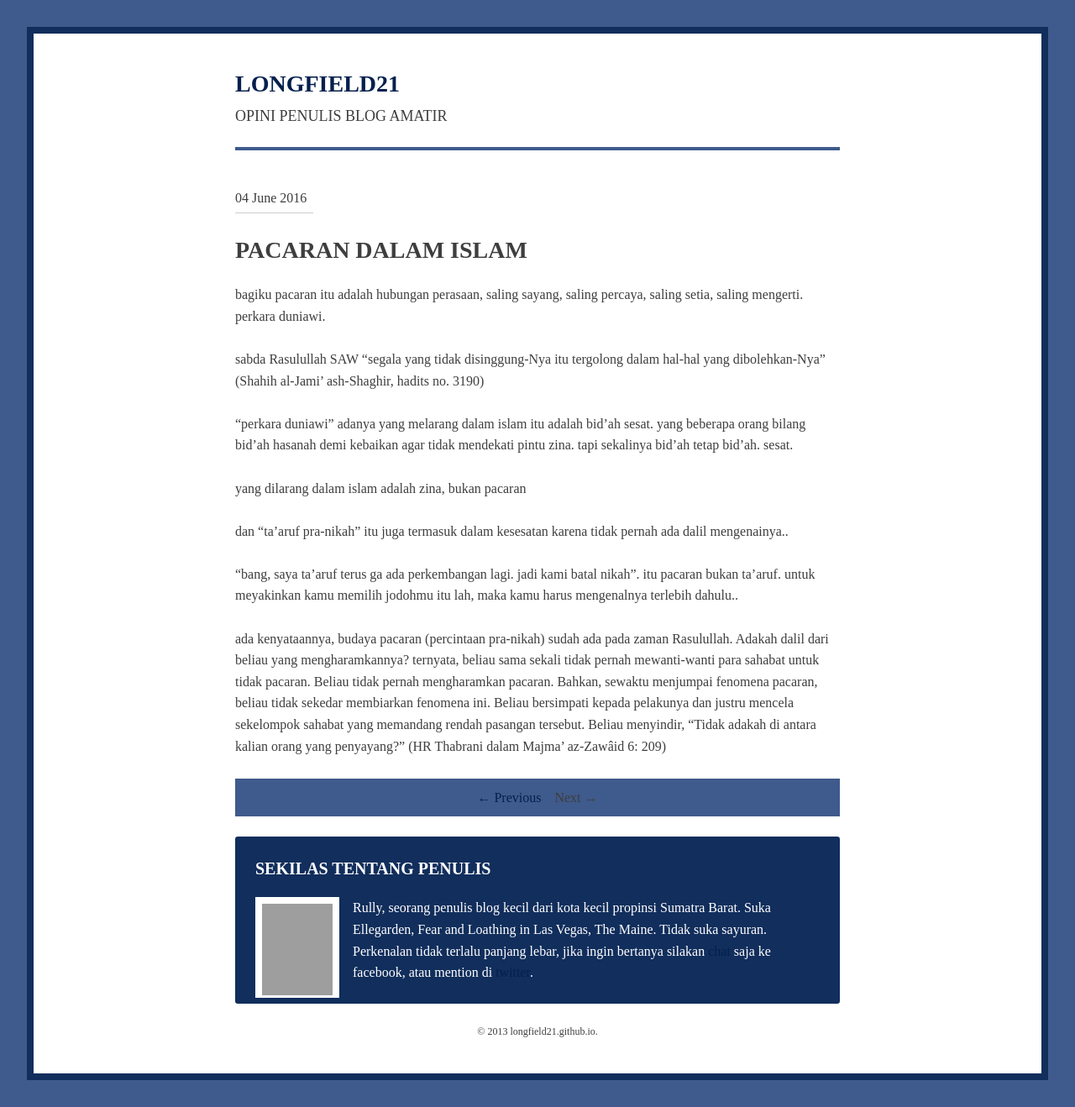
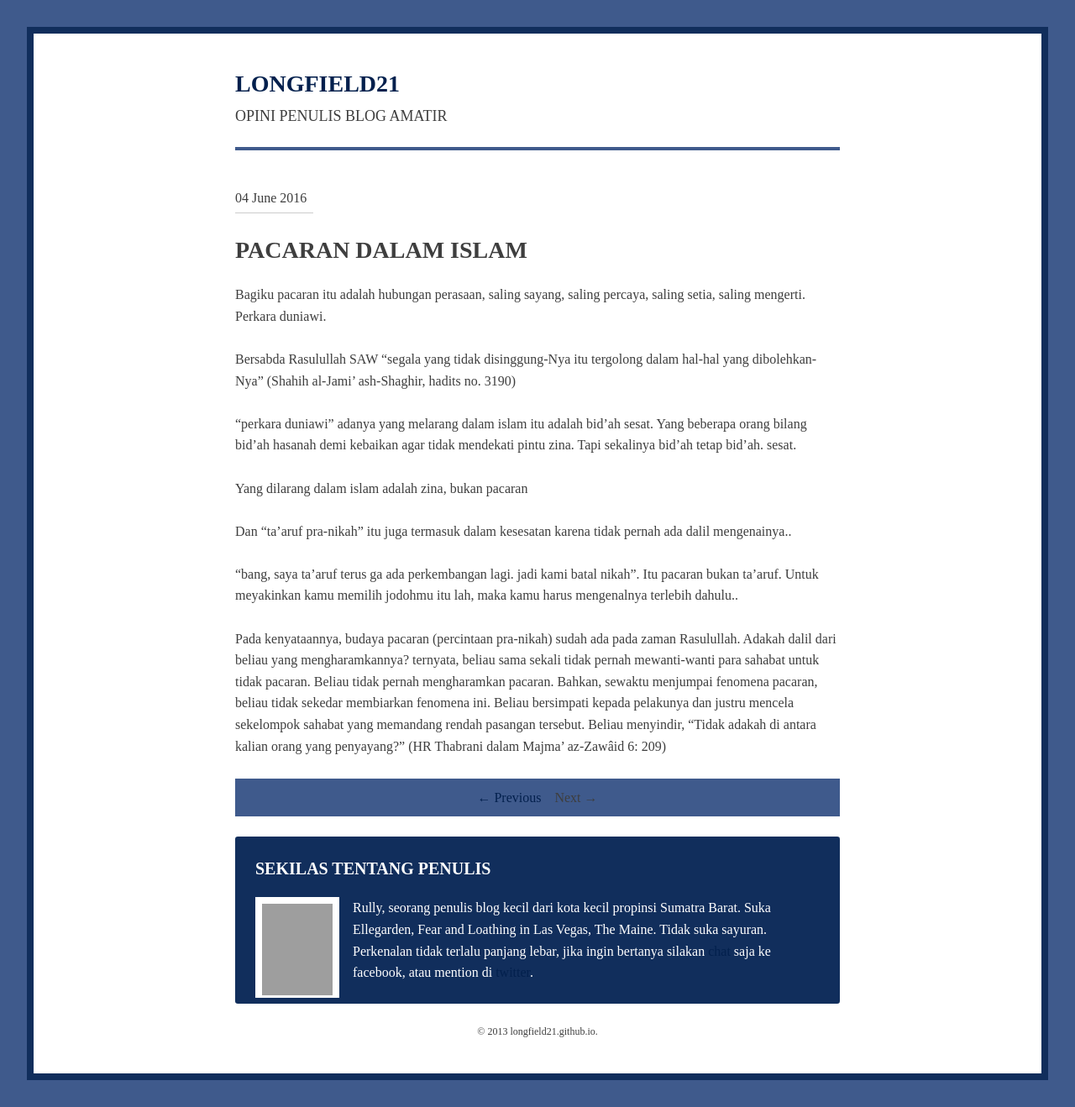
Before and after one commit to longfield21/longfield21.github.com, a Jekyll site: the page built from _posts/2016-06-04-pacaran-dalam-islam.md, in a window 1280 px wide. Shown: the whole page at 84% size. Built offline with Jekyll 4.4.1, drawn with Linux system fonts in a browser that asks for light colours; some web fonts are replaced; Markdown is read by kramdown in place of the engine named in the settings; grey boxes are pictures that could not be loaded.

Commit message:
Update 2016-06-04-pacaran-dalam-islam.md

```diff
--- a/_posts/2016-06-04-pacaran-dalam-islam.md
+++ b/_posts/2016-06-04-pacaran-dalam-islam.md
@@ -4,16 +4,16 @@ title: Pacaran dalam Islam
 date: 2016-06-04
 ---
 
-bagiku pacaran itu adalah hubungan perasaan, saling sayang, saling percaya, saling setia, saling mengerti. perkara duniawi.
+Bagiku pacaran itu adalah hubungan perasaan, saling sayang, saling percaya, saling setia, saling mengerti. Perkara duniawi.
 
-sabda Rasulullah SAW "segala yang tidak disinggung-Nya itu tergolong dalam hal-hal yang dibolehkan-Nya" (Shahih al-Jami’ ash-Shaghir, hadits no. 3190)
+Bersabda Rasulullah SAW "segala yang tidak disinggung-Nya itu tergolong dalam hal-hal yang dibolehkan-Nya" (Shahih al-Jami’ ash-Shaghir, hadits no. 3190)
 
-"perkara duniawi" adanya yang melarang dalam islam itu adalah bid'ah sesat. yang beberapa orang bilang bid'ah hasanah demi kebaikan agar tidak mendekati pintu zina. tapi sekalinya bid'ah tetap bid'ah. sesat.
+"perkara duniawi" adanya yang melarang dalam islam itu adalah bid'ah sesat. Yang beberapa orang bilang bid'ah hasanah demi kebaikan agar tidak mendekati pintu zina. Tapi sekalinya bid'ah tetap bid'ah. sesat.
 
-yang dilarang dalam islam adalah zina, bukan pacaran
+Yang dilarang dalam islam adalah zina, bukan pacaran
 
-dan "ta'aruf pra-nikah" itu juga termasuk dalam kesesatan karena tidak pernah ada dalil mengenainya..
+Dan "ta'aruf pra-nikah" itu juga termasuk dalam kesesatan karena tidak pernah ada dalil mengenainya..
 
-"bang, saya ta'aruf terus ga ada perkembangan lagi. jadi kami batal nikah". itu pacaran bukan ta'aruf. untuk meyakinkan kamu memilih jodohmu itu lah, maka kamu harus mengenalnya terlebih dahulu..
+"bang, saya ta'aruf terus ga ada perkembangan lagi. jadi kami batal nikah". Itu pacaran bukan ta'aruf. Untuk meyakinkan kamu memilih jodohmu itu lah, maka kamu harus mengenalnya terlebih dahulu..
 
-ada kenyataannya, budaya pacaran (percintaan pra-nikah) sudah ada pada zaman Rasulullah. Adakah dalil dari beliau yang mengharamkannya? ternyata, beliau sama sekali tidak pernah mewanti-wanti para sahabat untuk tidak pacaran. Beliau tidak pernah mengharamkan pacaran. Bahkan, sewaktu menjumpai fenomena pacaran, beliau tidak sekedar membiarkan fenomena ini. Beliau bersimpati kepada pelakunya dan justru mencela sekelompok sahabat yang memandang rendah pasangan tersebut. Beliau menyindir, “Tidak adakah di antara kalian orang yang penyayang?” (HR Thabrani dalam Majma’ az-Zawâid 6: 209)
+Pada kenyataannya, budaya pacaran (percintaan pra-nikah) sudah ada pada zaman Rasulullah. Adakah dalil dari beliau yang mengharamkannya? ternyata, beliau sama sekali tidak pernah mewanti-wanti para sahabat untuk tidak pacaran. Beliau tidak pernah mengharamkan pacaran. Bahkan, sewaktu menjumpai fenomena pacaran, beliau tidak sekedar membiarkan fenomena ini. Beliau bersimpati kepada pelakunya dan justru mencela sekelompok sahabat yang memandang rendah pasangan tersebut. Beliau menyindir, “Tidak adakah di antara kalian orang yang penyayang?” (HR Thabrani dalam Majma’ az-Zawâid 6: 209)
```
